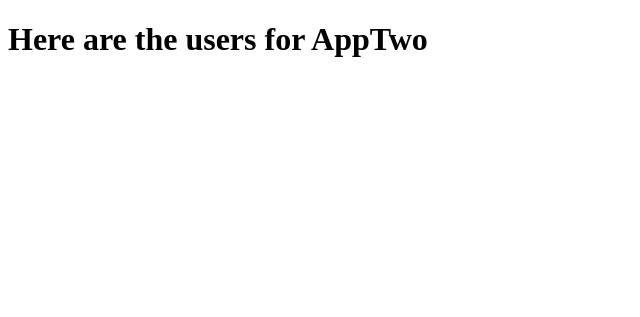
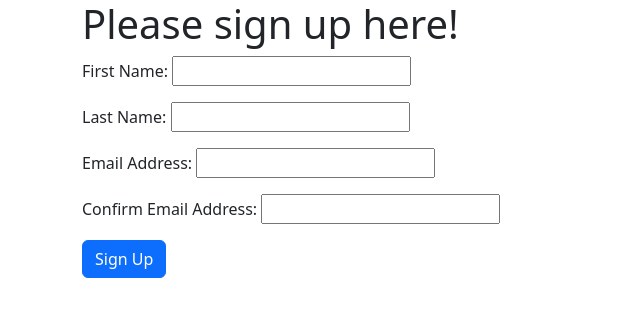
Before and after one commit to andreininu89/Django, a Django app: page /users/ in a window 1280 px wide. Shown: the top 317 px of the page, without its empty margins (0-640 px from the left). Run offline with Django 5.2, Linux system fonts and the light colour scheme.

Commit message:
Adding a form to to Django_Level_Two ProTwo project and saving the collected data into the database

```diff
--- a/Django_Level_Two/ProTwo/appTwo/admin.py
+++ b/Django_Level_Two/ProTwo/appTwo/admin.py
@@ -1,5 +1,5 @@
 from django.contrib import admin
-from appTwo.models import Users
+from appTwo.models import User
 
 # Register your models here.
-admin.site.register(Users)
+admin.site.register(User)
--- /dev/null
+++ b/Django_Level_Two/ProTwo/appTwo/forms.py
@@ -0,0 +1,22 @@
+from django import forms
+from appTwo.models import User
+
+
+class NewUserForm(forms.ModelForm):
+    first_name = forms.CharField(label="First Name:", max_length=100)
+    last_name = forms.CharField(label="Last Name:", max_length=100)
+    email = forms.EmailField(label="Email Address:", max_length=100)
+    confirm_email = forms.EmailField(label="Confirm Email Address:", max_length=100)
+
+    def clean(self):
+        all_clean_data = super().clean()
+        email = all_clean_data["email"]
+        confirm_email = all_clean_data["confirm_email"]
+
+        if email != confirm_email:
+            raise forms.ValidationError("Emails are not matching")
+
+    class Meta:
+        model = User
+        # fields = ("first_name", "last_name", "email")
+        fields = "__all__"
--- a/Django_Level_Two/ProTwo/appTwo/models.py
+++ b/Django_Level_Two/ProTwo/appTwo/models.py
@@ -2,7 +2,7 @@
 
 
 # Create your models here.
-class Users(models.Model):
+class User(models.Model):
     first_name = models.CharField(max_length=255, null=False)
     last_name = models.CharField(max_length=255, null=False)
     email = models.EmailField(max_length=255, null=False, unique=True)
--- a/Django_Level_Two/ProTwo/appTwo/views.py
+++ b/Django_Level_Two/ProTwo/appTwo/views.py
@@ -1,5 +1,5 @@
 from django.shortcuts import render
-from appTwo.models import Users
+from appTwo.forms import NewUserForm
 
 # Create your views here.
 
@@ -9,6 +9,12 @@
 
 
 def users(request):
-    user_list = Users.objects.order_by("first_name")
-    user_dict = {"users": user_list}
-    return render(request, "appTwo/users.html", context=user_dict)
+    form = NewUserForm()
+    if request.method == "POST":
+        form = NewUserForm(request.POST)
+        if form.is_valid():
+            form.save(commit=True)
+            return render(request, "appTwo/index.html")
+        else:
+            print("FORM INVALID")
+    return render(request, "appTwo/users.html", {"form": form})
--- a/Django_Level_Two/ProTwo/populate_users.py
+++ b/Django_Level_Two/ProTwo/populate_users.py
@@ -6,7 +6,7 @@
 
 django.setup()
 
-from appTwo.models import Users
+from appTwo.models import User
 from faker import Faker
 
 fake = Faker()
@@ -19,7 +19,7 @@
         fake_last_name = fake_name[1]
         fake_email = fake.email()
 
-        user = Users.objects.get_or_create(
+        user = User.objects.get_or_create(
             first_name=fake_first_name, last_name=fake_last_name, email=fake_email
         )[0]
 
--- a/Django_Level_Two/ProTwo/templates/appTwo/users.html
+++ b/Django_Level_Two/ProTwo/templates/appTwo/users.html
@@ -3,21 +3,30 @@
 <head>
     <meta charset="UTF-8">
     <title>Users</title>
+    <link href="https://cdn.jsdelivr.net/npm/bootstrap@5.3.8/dist/css/bootstrap.min.css" rel="stylesheet" integrity="sha384-sRIl4kxILFvY47J16cr9ZwB07vP4J8+LH7qKQnuqkuIAvNWLzeN8tE5YBujZqJLB" crossorigin="anonymous">
 </head>
 <body>
-    <h1>Here are the users for AppTwo</h1>
-    {% if users %}
-    <ol>
-        {% for user in users %}
-        <li>User Info</li>
-        <ul>
-            <li>First Name: {{ user.first_name }}</li>
-            <li>Last Name: {{ user.last_name }}</li>
-            <li>Email: {{ user.email }}</li>
-        </ul>
-        {% endfor %}
-    </ol>
-    {% endif %}
+    <div class="container">
+        <h1>Please sign up here!</h1>
+<!--        {% if users %}-->
+<!--        <ol>-->
+<!--            {% for user in users %}-->
+<!--            <li>User Info</li>-->
+<!--            <ul>-->
+<!--                <li>First Name: {{ user.first_name }}</li>-->
+<!--                <li>Last Name: {{ user.last_name }}</li>-->
+<!--                <li>Email: {{ user.email }}</li>-->
+<!--            </ul>-->
+<!--            {% endfor %}-->
+<!--        </ol>-->
+<!--        {% endif %}-->
+        <form method="POST" action="">
+            {{ form.as_p }}
+            {% csrf_token %}
+            <input type="submit" class="btn btn-primary" value="Sign Up">
+        </form>
+    </div>
+
 
 </body>
 </html>
```
Also changed, not shown: Django_Level_Two/ProTwo/templates/appTwo/index.html (+6 -2 lines), Django_Level_Two/ProTwo/appTwo/migrations/0002_rename_users_user.py (added).
